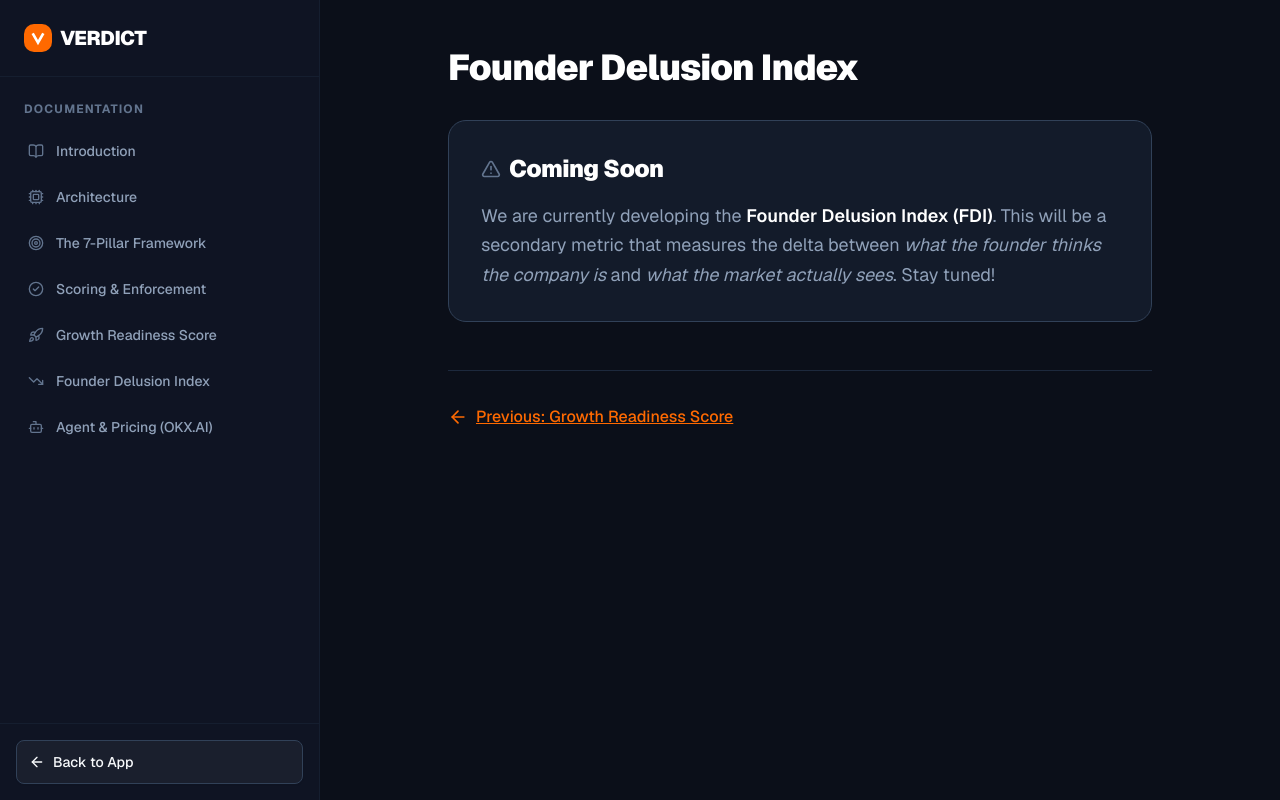
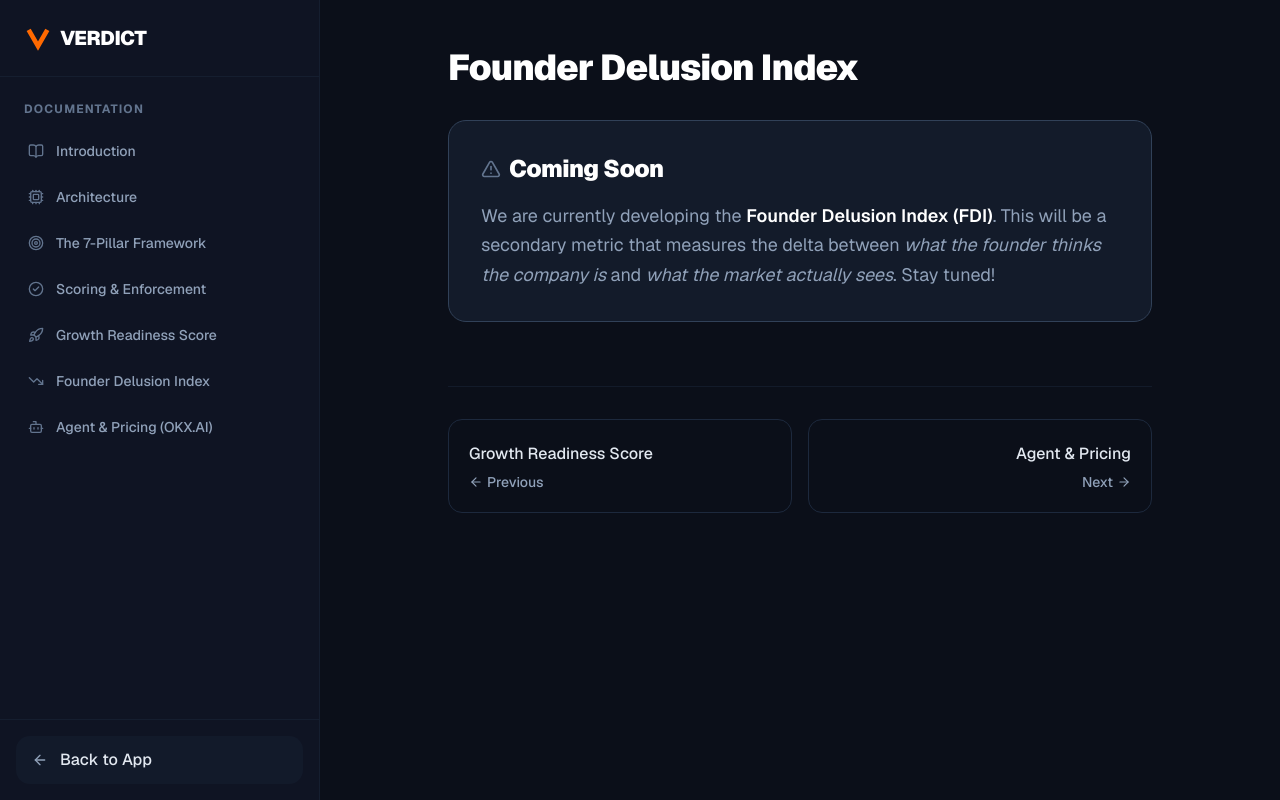
Before and after one commit to eugenennamdi/verdict, a Next.js app: page /docs/fdi in a window 1280 px wide. Built offline with nearby package versions, Linux system fonts and the light colour scheme.

Commit message:
fix: updating docs

```diff
--- a/src/app/docs/architecture/page.tsx
+++ b/src/app/docs/architecture/page.tsx
@@ -1,6 +1,6 @@
 import { Metadata } from "next";
 import Link from "next/link";
-import { ArrowLeft, ArrowRight } from "lucide-react";
+import { DocsPagination } from "@/components/DocsPagination";
 
 export const metadata: Metadata = {
   title: "Architecture & Pipeline | Documentation",
@@ -68,14 +68,10 @@ export default function ArchitecturePage() {
         </p>
       </div>
 
-      <div className="flex justify-between mt-16 pt-8 border-t border-slate-200 dark:border-slate-800">
-        <Link href="/docs" className="flex items-center gap-2 text-slate-500 hover:text-slate-900 dark:hover:text-white transition-colors">
-          <ArrowLeft className="w-5 h-5" /> Previous: Introduction
-        </Link>
-        <Link href="/docs/framework" className="flex items-center gap-2 text-slate-900 dark:text-white font-bold hover:text-orange-500 dark:hover:text-orange-500 transition-colors">
-          Next: The 7 Pillars <ArrowRight className="w-5 h-5" />
-        </Link>
-      </div>
+      <DocsPagination
+        prev={{ title: "Introduction", href: "/docs" }}
+        next={{ title: "The 7-Pillar Framework", href: "/docs/framework" }}
+      />
     </>
   );
 }
--- a/src/app/docs/fdi/page.tsx
+++ b/src/app/docs/fdi/page.tsx
@@ -1,6 +1,7 @@
 import { Metadata } from "next";
 import Link from "next/link";
-import { ArrowLeft, AlertTriangle } from "lucide-react";
+import { DocsPagination } from "@/components/DocsPagination";
+import { AlertTriangle } from "lucide-react";
 
 export const metadata: Metadata = {
   title: "Founder Delusion Index | Documentation",
@@ -23,11 +24,10 @@ export default function FDIPage() {
         </p>
       </div>
 
-      <div className="flex justify-between mt-12 pt-8 border-t border-slate-200 dark:border-slate-800">
-        <Link href="/docs/growth-readiness" className="flex items-center gap-2 text-slate-500 hover:text-slate-900 dark:hover:text-white transition-colors">
-          <ArrowLeft className="w-5 h-5" /> Previous: Growth Readiness Score
-        </Link>
-      </div>
+      <DocsPagination
+        prev={{ title: "Growth Readiness Score", href: "/docs/growth-readiness" }}
+        next={{ title: "Agent & Pricing", href: "/docs/pricing" }}
+      />
     </>
   );
 }
--- a/src/app/docs/framework/page.tsx
+++ b/src/app/docs/framework/page.tsx
@@ -1,5 +1,6 @@
 import { Metadata } from "next";
 import Link from "next/link";
+import { DocsPagination } from "@/components/DocsPagination";
 import { ArrowLeft, ArrowRight, Target, PenTool, MousePointerClick, Zap, ShieldCheck, Shield, Rocket } from "lucide-react";
 
 export const metadata: Metadata = {
@@ -78,14 +79,10 @@ export default function FrameworkPage() {
         <li>An <strong>actionable fix</strong> (how to fix it today).</li>
       </ul>
 
-      <div className="flex justify-between mt-16 pt-8 border-t border-slate-200 dark:border-slate-800">
-        <Link href="/docs/architecture" className="flex items-center gap-2 text-slate-500 hover:text-slate-900 dark:hover:text-white transition-colors">
-          <ArrowLeft className="w-5 h-5" /> Previous: Architecture
-        </Link>
-        <Link href="/docs/scoring" className="flex items-center gap-2 text-slate-900 dark:text-white font-bold hover:text-orange-500 dark:hover:text-orange-500 transition-colors">
-          Next: Scoring & Enforcement <ArrowRight className="w-5 h-5" />
-        </Link>
-      </div>
+      <DocsPagination
+        prev={{ title: "Architecture", href: "/docs/architecture" }}
+        next={{ title: "Scoring & Enforcement", href: "/docs/scoring" }}
+      />
     </>
   );
 }
--- a/src/app/docs/growth-readiness/page.tsx
+++ b/src/app/docs/growth-readiness/page.tsx
@@ -1,6 +1,7 @@
 import { Metadata } from "next";
 import Link from "next/link";
-import { ArrowLeft, ArrowRight, Rocket } from "lucide-react";
+import { DocsPagination } from "@/components/DocsPagination";
+import { Rocket } from "lucide-react";
 
 export const metadata: Metadata = {
   title: "Growth Readiness Score | Documentation",
@@ -63,14 +64,10 @@ export default function GrowthReadinessPage() {
         </div>
       </div>
 
-      <div className="flex justify-between mt-12 pt-8 border-t border-slate-200 dark:border-slate-800">
-        <Link href="/docs/scoring" className="flex items-center gap-2 text-slate-500 hover:text-slate-900 dark:hover:text-white transition-colors">
-          <ArrowLeft className="w-5 h-5" /> Previous: Scoring & Enforcement
-        </Link>
-        <Link href="/docs/fdi" className="flex items-center gap-2 text-slate-900 dark:text-white font-bold hover:text-orange-500 dark:hover:text-orange-500 transition-colors">
-          Next: Founder Delusion Index <ArrowRight className="w-5 h-5" />
-        </Link>
-      </div>
+      <DocsPagination
+        prev={{ title: "Scoring & Enforcement", href: "/docs/scoring" }}
+        next={{ title: "Founder Delusion Index", href: "/docs/fdi" }}
+      />
     </>
   );
 }
--- a/src/app/docs/layout.tsx
+++ b/src/app/docs/layout.tsx
@@ -19,9 +19,9 @@ export default function DocsLayout({ children }: { children: React.ReactNode })
       <div className="md:hidden flex flex-col sticky top-0 z-50 bg-white/80 dark:bg-[#0F1423]/80 backdrop-blur-xl border-b border-slate-200 dark:border-slate-800/50">
         <div className="flex items-center justify-between p-4">
           <Link href="/" className="flex items-center gap-2 group">
-            <div className="bg-orange-500 p-1 rounded-lg text-white flex items-center justify-center">
-              <svg viewBox="0 0 24 24" fill="none" xmlns="http://www.w3.org/2000/svg" className="w-4 h-4"><path d="M4 5L12 19L20 5" stroke="currentColor" strokeWidth="4" strokeMiterlimit="10" strokeLinecap="butt" strokeLinejoin="miter"/></svg>
-            </div>
+            <svg viewBox="0 0 24 24" fill="none" xmlns="http://www.w3.org/2000/svg" className="w-6 h-6 text-orange-500 group-hover:scale-105 transition-transform">
+              <path d="M4 5L12 19L20 5" stroke="currentColor" strokeWidth="4" strokeMiterlimit="10" strokeLinecap="butt" strokeLinejoin="miter"/>
+            </svg>
             <span className="font-black text-lg tracking-tight text-slate-900 dark:text-white">VERDICT</span>
           </Link>
           <Link href="/" className={buttonVariants({ variant: "outline", size: "sm", className: "h-8 border-slate-200 dark:border-slate-700 hover:bg-slate-100 dark:hover:bg-slate-800" })}>
@@ -46,12 +46,11 @@ export default function DocsLayout({ children }: { children: React.ReactNode })
       <aside className="w-64 md:w-72 xl:w-80 shrink-0 border-r border-slate-200 dark:border-slate-800/50 bg-white dark:bg-[#0F1423] hidden md:flex flex-col sticky top-0 h-screen">
         <div className="p-6 border-b border-slate-200 dark:border-slate-800/50">
           <Link href="/" className="flex items-center gap-2 group">
-            <div className="bg-orange-500 p-1.5 rounded-lg text-white flex items-center justify-center">
             <svg
               viewBox="0 0 24 24"
               fill="none"
               xmlns="http://www.w3.org/2000/svg"
-                className="w-4 h-4"
+              className="w-7 h-7 text-orange-500 group-hover:scale-105 transition-transform"
             >
               <path
                 d="M4 5L12 19L20 5"
@@ -62,7 +61,6 @@ export default function DocsLayout({ children }: { children: React.ReactNode })
                 strokeLinejoin="miter"
               />
             </svg>
-            </div>
             <span className="font-black text-xl tracking-tight text-slate-900 dark:text-white">VERDICT</span>
           </Link>
         </div>
@@ -81,8 +79,8 @@ export default function DocsLayout({ children }: { children: React.ReactNode })
         </nav>
 
         <div className="p-4 border-t border-slate-200 dark:border-slate-800/50">
-          <Link href="/" className={buttonVariants({ variant: "outline", className: "w-full justify-start gap-2 h-11 border-slate-200 dark:border-slate-700 hover:bg-slate-100 dark:hover:bg-slate-800" })}>
-            <ArrowLeft className="w-4 h-4" />
+          <Link href="/" className="flex items-center gap-3 w-full px-4 py-3 rounded-xl bg-slate-50 hover:bg-slate-100 dark:bg-slate-800/30 dark:hover:bg-slate-800/60 text-slate-900 dark:text-slate-200 font-medium transition-colors">
+            <ArrowLeft className="w-4 h-4 text-slate-700 dark:text-slate-400" />
             Back to App
           </Link>
         </div>
--- a/src/app/docs/scoring/page.tsx
+++ b/src/app/docs/scoring/page.tsx
@@ -1,6 +1,6 @@
 import { Metadata } from "next";
 import Link from "next/link";
-import { ArrowLeft, ArrowRight } from "lucide-react";
+import { DocsPagination } from "@/components/DocsPagination";
 
 export const metadata: Metadata = {
   title: "Scoring & Enforcement | Documentation",
@@ -43,14 +43,10 @@ export default function ScoringPage() {
         The final <strong>Growth Readiness Score</strong> is a calculated weighted average of the 6 pillars, mapped to a 0-100 scale. It represents the company&apos;s overall readiness to scale and deploy capital into growth channels.
       </p>
 
-      <div className="flex justify-between mt-16 pt-8 border-t border-slate-200 dark:border-slate-800">
-        <Link href="/docs/framework" className="flex items-center gap-2 text-slate-500 hover:text-slate-900 dark:hover:text-white transition-colors">
-          <ArrowLeft className="w-5 h-5" /> Previous: 7-Pillar Framework
-        </Link>
-        <Link href="/docs/growth-readiness" className="flex items-center gap-2 text-slate-900 dark:text-white font-bold hover:text-orange-500 dark:hover:text-orange-500 transition-colors">
-          Next: Growth Readiness Score <ArrowRight className="w-5 h-5" />
-        </Link>
-      </div>
+      <DocsPagination
+        prev={{ title: "7-Pillar Framework", href: "/docs/framework" }}
+        next={{ title: "Growth Readiness Score", href: "/docs/growth-readiness" }}
+      />
     </>
   );
 }
--- /dev/null
+++ b/src/components/DocsPagination.tsx
@@ -0,0 +1,47 @@
+import Link from "next/link";
+import { ArrowLeft, ArrowRight } from "lucide-react";
+
+interface DocsPaginationProps {
+  prev?: {
+    title: string;
+    href: string;
+  };
+  next?: {
+    title: string;
+    href: string;
+  };
+}
+
+export function DocsPagination({ prev, next }: DocsPaginationProps) {
+  return (
+    <div className="grid grid-cols-1 md:grid-cols-2 gap-4 mt-16 pt-8 border-t border-slate-200 dark:border-slate-800/50">
+      {prev ? (
+        <Link
+          href={prev.href}
+          className="flex flex-col items-start p-5 rounded-xl border border-slate-200 dark:border-slate-800 bg-transparent hover:bg-slate-50 dark:hover:bg-slate-800/50 transition-colors group text-left no-underline"
+        >
+          <span className="text-slate-900 dark:text-slate-200 font-medium mb-1">{prev.title}</span>
+          <span className="text-slate-500 dark:text-slate-400 text-sm flex items-center gap-1 group-hover:text-orange-500 transition-colors">
+            <ArrowLeft className="w-3.5 h-3.5" /> Previous
+          </span>
+        </Link>
+      ) : (
+        <div></div>
+      )}
+
+      {next ? (
+        <Link
+          href={next.href}
+          className="flex flex-col items-end p-5 rounded-xl border border-slate-200 dark:border-slate-800 bg-transparent hover:bg-slate-50 dark:hover:bg-slate-800/50 transition-colors group text-right no-underline"
+        >
+          <span className="text-slate-900 dark:text-slate-200 font-medium mb-1">{next.title}</span>
+          <span className="text-slate-500 dark:text-slate-400 text-sm flex items-center gap-1 group-hover:text-orange-500 transition-colors">
+            Next <ArrowRight className="w-3.5 h-3.5" />
+          </span>
+        </Link>
+      ) : (
+        <div></div>
+      )}
+    </div>
+  );
+}
```
Also changed, not shown: src/app/docs/page.tsx (+28 -10 lines), src/app/docs/pricing/page.tsx (+5 -9 lines). Lines whose indentation alone changed are shown as unchanged.
